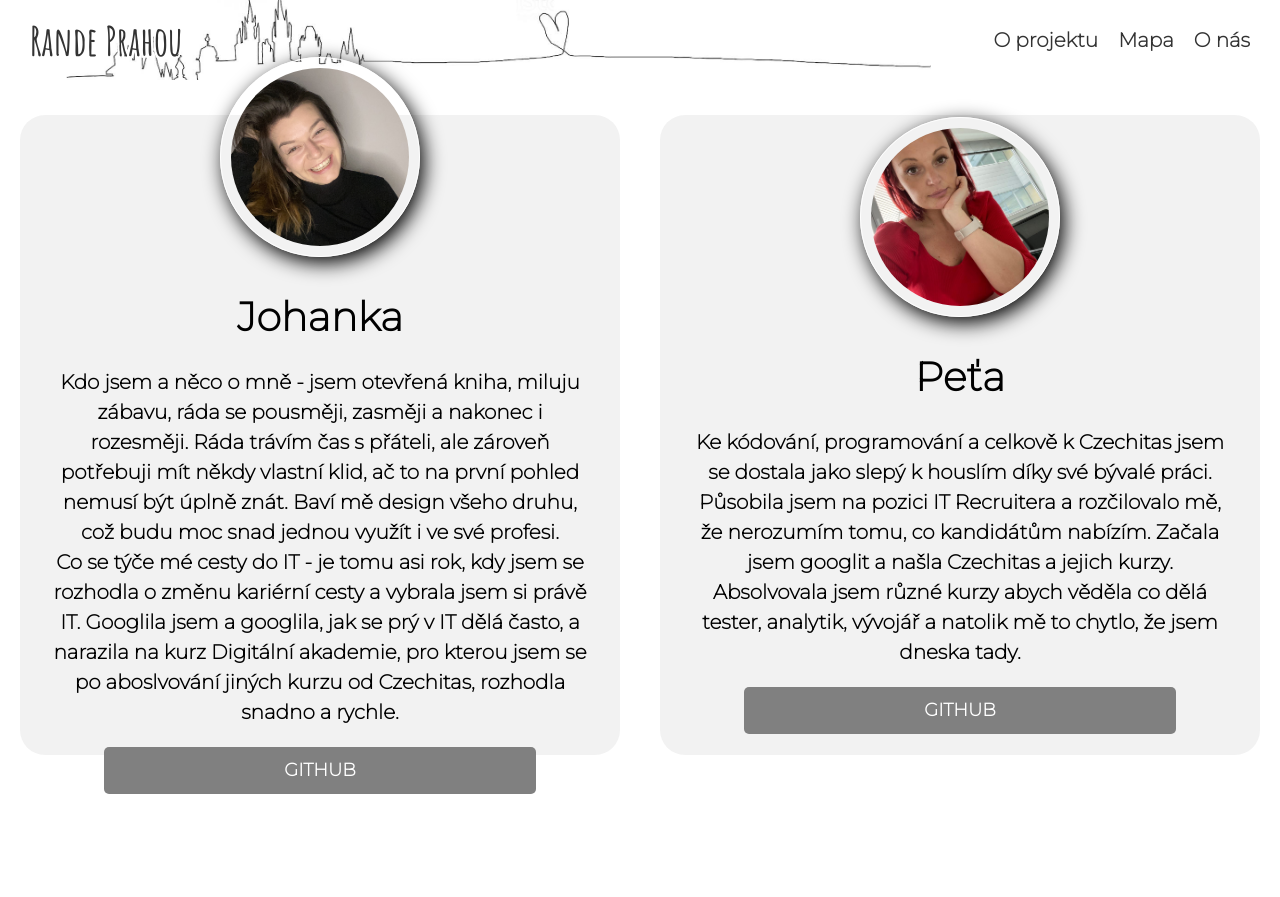
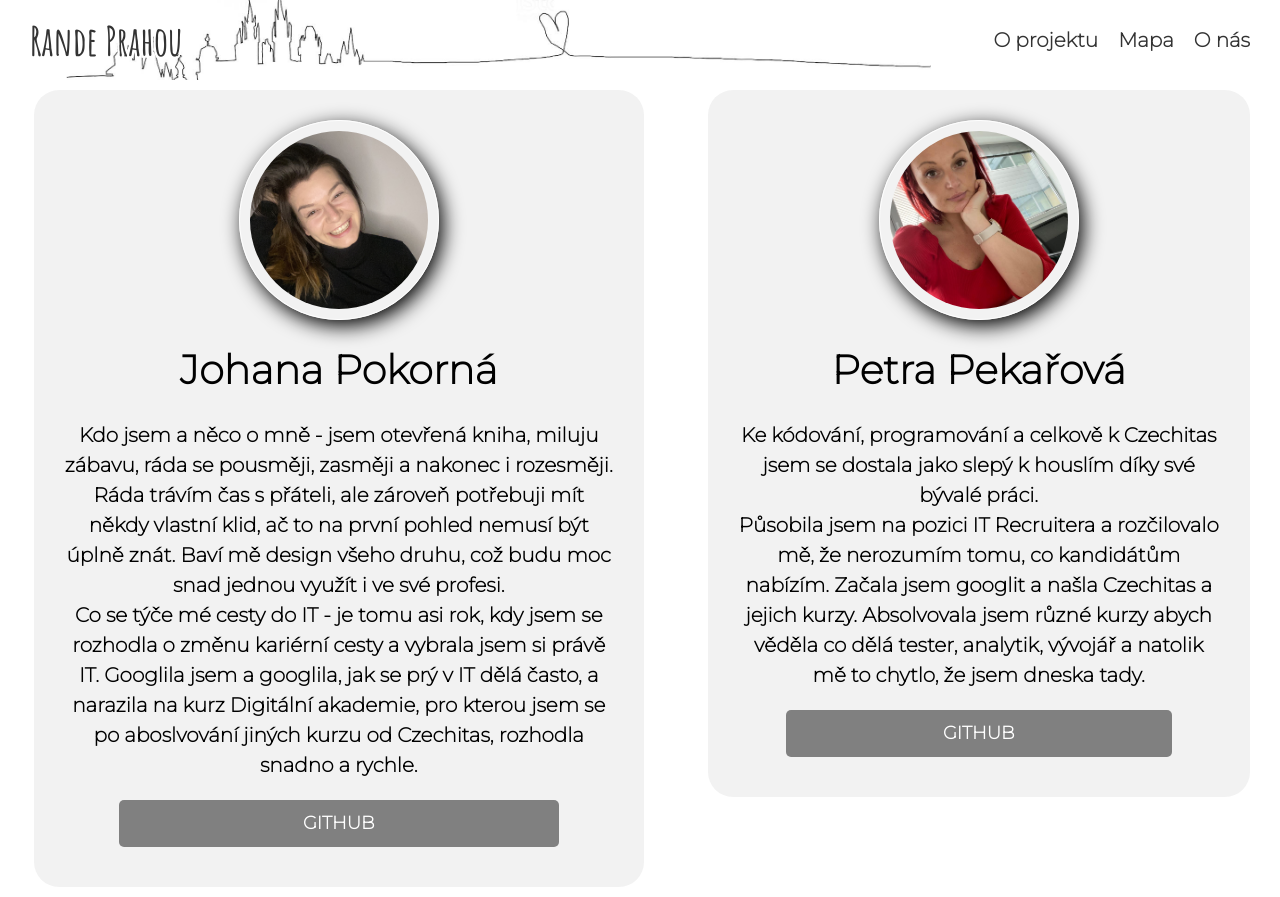
Before and after one commit to PetraPek/rande-prahou-DA-web, a React app: page /onas in a window 1280 px wide. Before the commit the page ends 814 px from the top, so only its background shows below. Built offline with nearby package versions, Linux system fonts and the light colour scheme.

Commit message:
responzivita - personal card

```diff
--- a/src/components/Johana/johana.css
+++ b/src/components/Johana/johana.css
@@ -1,29 +1,29 @@
 .personal__content {
   display: flex;
   flex-direction: column;
-  justify-content: center;
+  /* justify-content: center; */
   align-items: center;
-  height: 90vh;
+  height: 100%;
 }
 
 .personal__card {
-  position: absolute;
+  /* position: absolute; */
   display: flex;
   flex-direction: column;
-  justify-content: center;
+  /* justify-content: center; */
   align-items: center;
   width: 90%;
   min-width: 200px;
-  height: 80%;
+  /* height: 100%; */
   padding: 30px 30px 20px 30px;
-  margin: 0 10px 10px 10px;
+  margin: 10px 10px 10px 10px;
   background-color: rgba(233, 233, 233, 0.6);
   border-radius: 25px;
 }
 
 .personal__foto {
-  position: relative;
-  top: -10px;
+  /* position: relative;
+  top: -10px; */
   padding: 10px;
   width: 150px;
   height: 150px;
@@ -72,8 +72,10 @@
 
 @media (min-width: 840px) {
   .personal__card {
-    width: 90%;
-    max-width: 600px;
+    min-width: 40%;
+    min-height: 80%;
+    /* min-width: 40%; */
+    /* max-width: 600px; */
   }
 
   .personal__foto {
@@ -111,3 +113,12 @@
     margin: 60px 60px 10px 60px;
   } */
 }
+
+/*
+@media (min-width: 1250px) {
+  .personal__card {
+    width: 90%;
+    min-width: 300px;
+    max-width: 600px;
+  }
+} */
--- a/src/components/Johana/johana.jsx
+++ b/src/components/Johana/johana.jsx
@@ -14,7 +14,7 @@ export const Johana = () => {
             alt="Johana Pokorná"
           />
           <div className="personal__description">
-            <h1 className="personal__title">Johanka</h1>
+            <h1 className="personal__title">Johana Pokorná</h1>
 
             <p className="personal__info">
               Kdo jsem a něco o mně - jsem otevřená kniha, miluju zábavu, ráda
--- a/src/components/Petra/petra.jsx
+++ b/src/components/Petra/petra.jsx
@@ -8,7 +8,7 @@ export const Petra = () => {
       <div className="personal__card">
         <img className="personal__foto" src={petra} alt="Petra Pekařová" />
         <div className="personal__description">
-          <h1 className="personal__title">Peťa</h1>
+          <h1 className="personal__title">Petra Pekařová</h1>
 
           <p className="personal__info">
             Ke kódování, programování a celkově k Czechitas jsem se dostala jako
```
Also changed, not shown: 1 other file (tests, documents, lock files or other folders).
